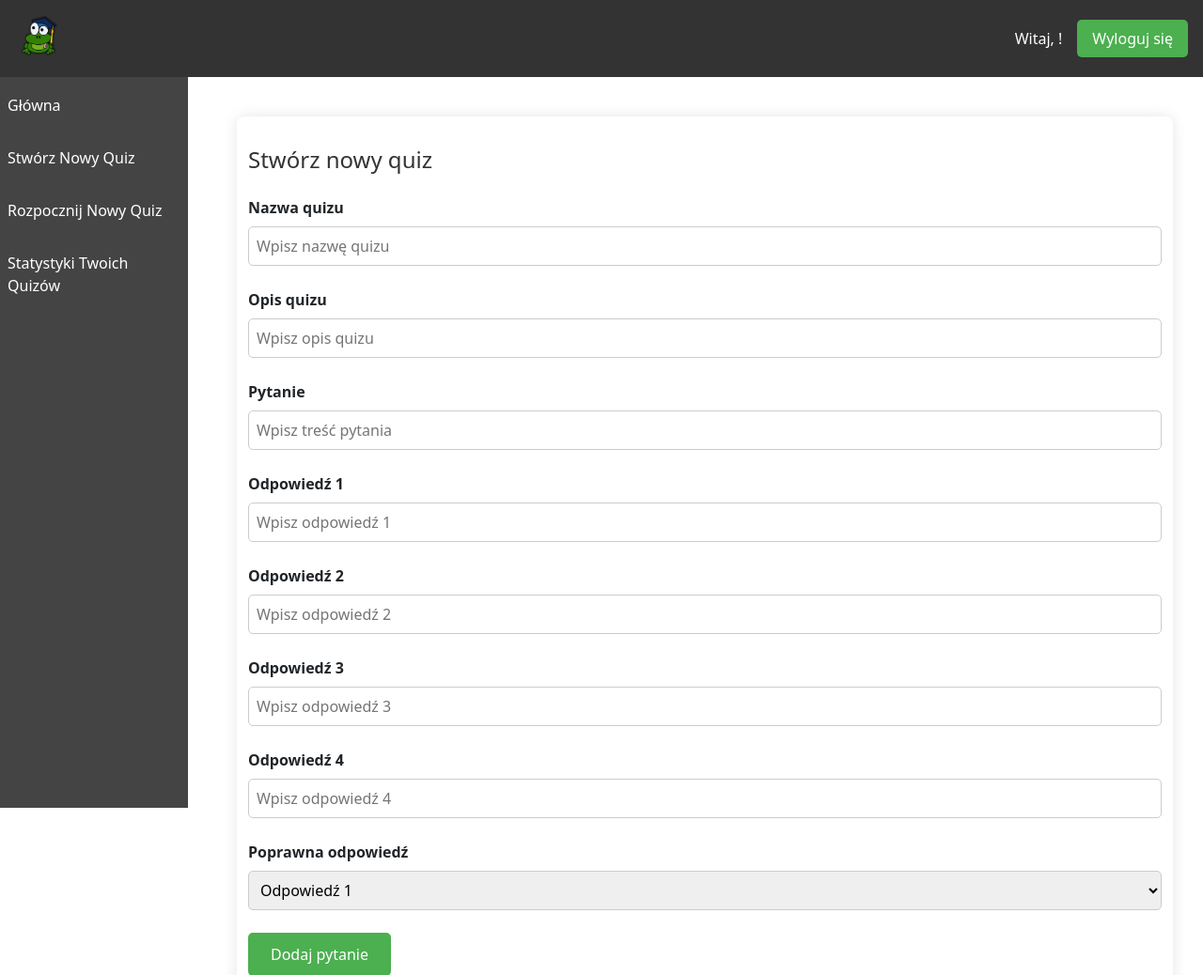
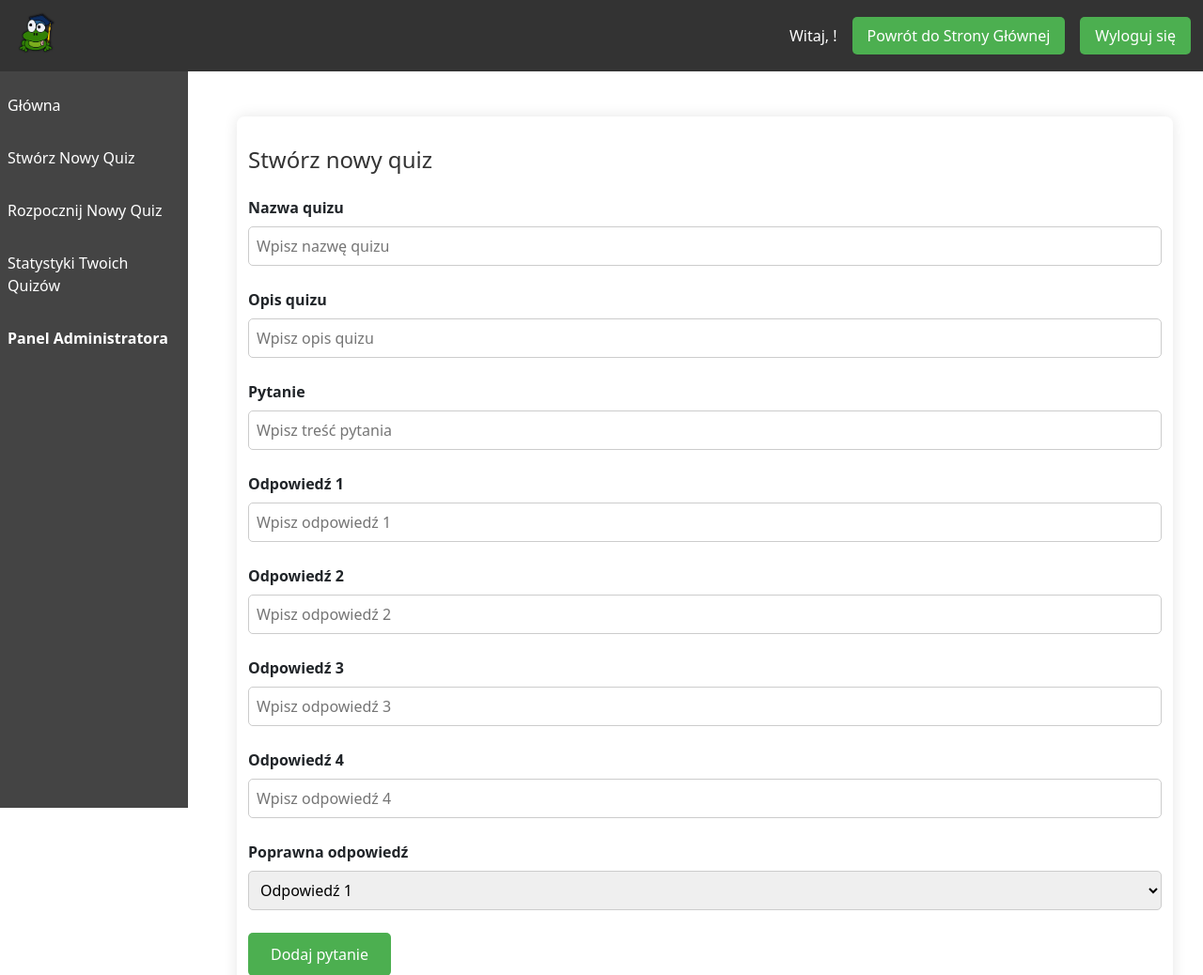
Before and after one commit to Kszyszka/zabka-learning, a Django app: page /quiz/create/ in a window 1280 px wide. Shown: the top 1038 px of the page at 94% size. Run offline with Django 5.2, Linux system fonts and the light colour scheme.

Commit message:
Usprawnienie panelu użytkownika

```diff
--- a/project/static/css/login.css
+++ b/project/static/css/login.css
@@ -31,7 +31,7 @@ header {
     align-items: center;
     background-color: #333;
     color: #fff;
-    padding: 1em;
+    padding: 13px;
     position: fixed;
     top: 0;
     width: 100%;
--- a/project/templates/quiz_base.html
+++ b/project/templates/quiz_base.html
@@ -10,7 +10,7 @@
         <link rel="icon" type="image/x-icon" href="{% static 'img/favicon.ico' %}">
     </head>
     <body>
-        <header>
+        <header style="padding: 13px">
             <div class="logo">
                 <a href="{% url 'mainpage' %}">
                     <img src="{% static 'img/logo.png' %}" alt="imigrant">
@@ -18,6 +18,7 @@
             </div>
             <div class="login">
                 <span id="username-display">Witaj, {{ user.get_username }}!</span>
+                <a href="{% url 'mainpage' %}" id="logout-link">Powrót do Strony Głównej</a>
                 <a href="{% url 'logout' %}" id="logout-link">Wyloguj się</a>
             </div>
         </header>
@@ -27,6 +28,7 @@
                 <li><a href="{% url 'quizwizard' %}">Stwórz Nowy Quiz</a></li>
                 <li><a href="{% url 'testlist' %}">Rozpocznij Nowy Quiz</a></li>
                 <li><a href="{% url 'stats' %}">Statystyki Twoich Quizów</a></li>
+                <li><a href="{% url 'admin:index' %}"><b>Panel Administratora</b></a></li>
             </ul>
         </nav>
         <main>
```
Also changed, not shown: project/db.sqlite3.
